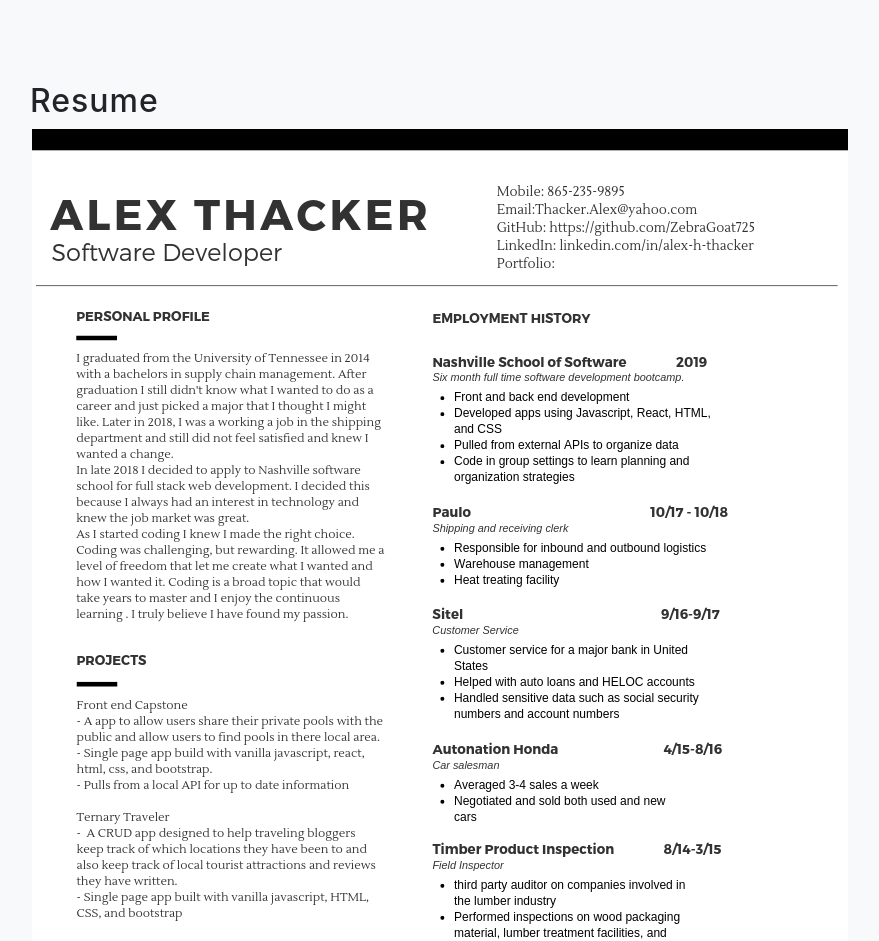
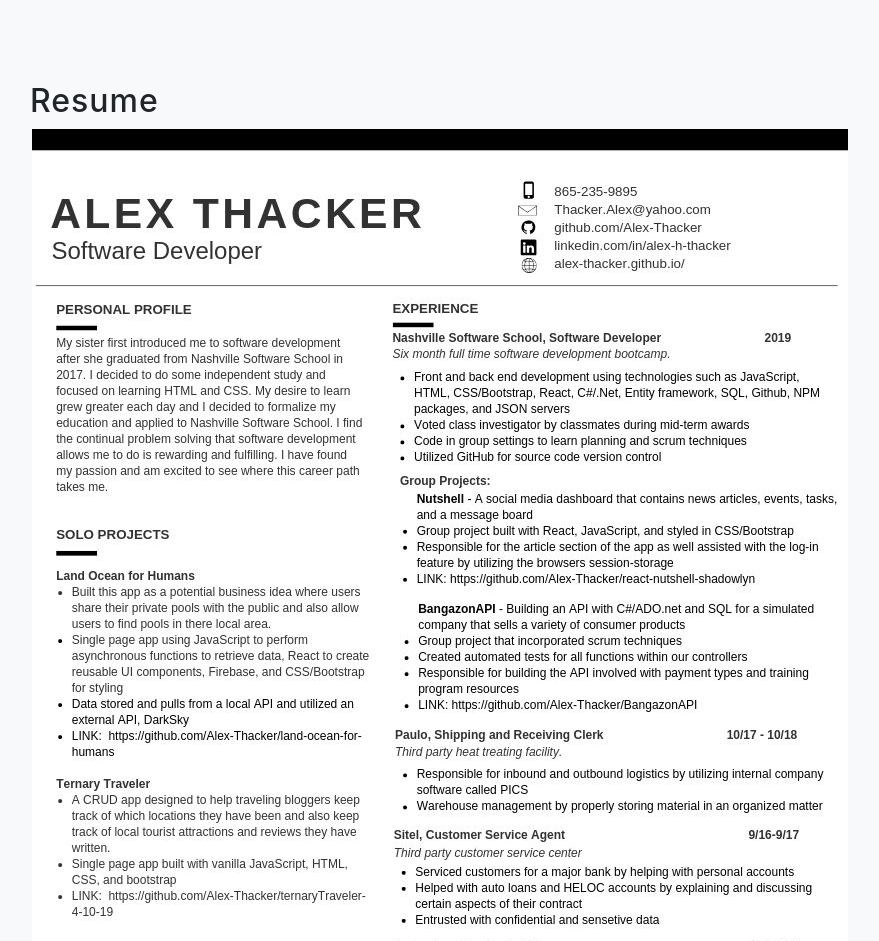
Before and after one commit to Alex-Thacker/Alex-Thacker.github.io, a website with bundled scripts: page index.html in a window 1280 px wide. Shown: the part 1260-2201 px from the top of the page, without its empty margins (53-932 px from the left). Built offline with nearby package versions, Linux system fonts and the light colour scheme.

Commit message:
updated resume

```diff
--- a/index.html
+++ b/index.html
@@ -90,9 +90,9 @@
           </div>
         </div>
         <div>
-          <img src="img/resume.png" class="img-fluid" alt="">
+          <img src="img/ResumePart4JPG.jpg" class="img-fluid" alt="">
         </div>
-        <a href="img/resume.png" class="btn btn-primary mt-4" download>Download</a>
+        <a href="img/ResumePart4JPG.jpg" class="btn btn-primary mt-4" download>Download</a>
       </div>
     </section>
 
@@ -221,7 +221,7 @@
   <!-- Footer -->
   <footer class="bg-black small text-center text-white-50">
     <div class="container">
-      Copyright &copy; Your Website 2019
+      Copyright &copy; Alex Thacker 2019
     </div>
   </footer>
 
```
Also changed, not shown: img/ResumePart4JPG.jpg (added), img/resumePng-6-19-19.png (added).
